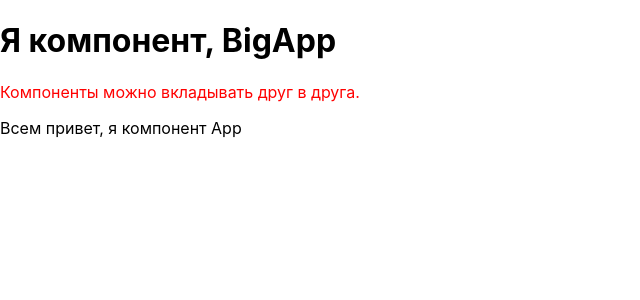
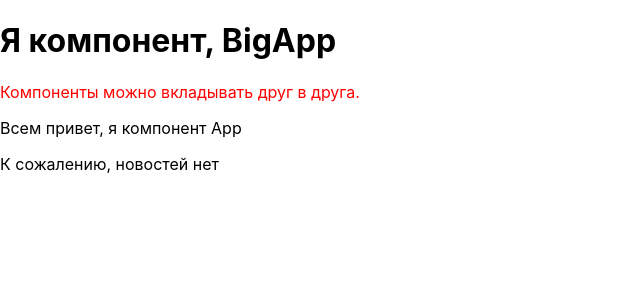
Before and after one commit to hsher/react-study, a React (Create React App) app: page / in a window 1280 px wide. Shown: the top 300 px of the page, without its empty margins (0-640 px from the left). Built offline with nearby package versions, Linux system fonts and the light colour scheme.

Commit message:
Add News stateless component

```diff
--- a/src/index.js
+++ b/src/index.js
@@ -2,6 +2,10 @@ import React from 'react';
 import ReactDOM from 'react-dom';
 import './index.css';
 import App from './App';
+
+const News = () => {
+  return <p>К сожалению, новостей нет</p>
+}
 
 class BigApp extends React.Component {
   render() {
@@ -10,6 +14,7 @@ class BigApp extends React.Component {
         <h1>Я компонент, BigApp</h1>
         <p className='red'>Компоненты можно вкладывать друг в друга.</p>
         <App />
+        <News />
       </React.Fragment>
     )
   }
```
